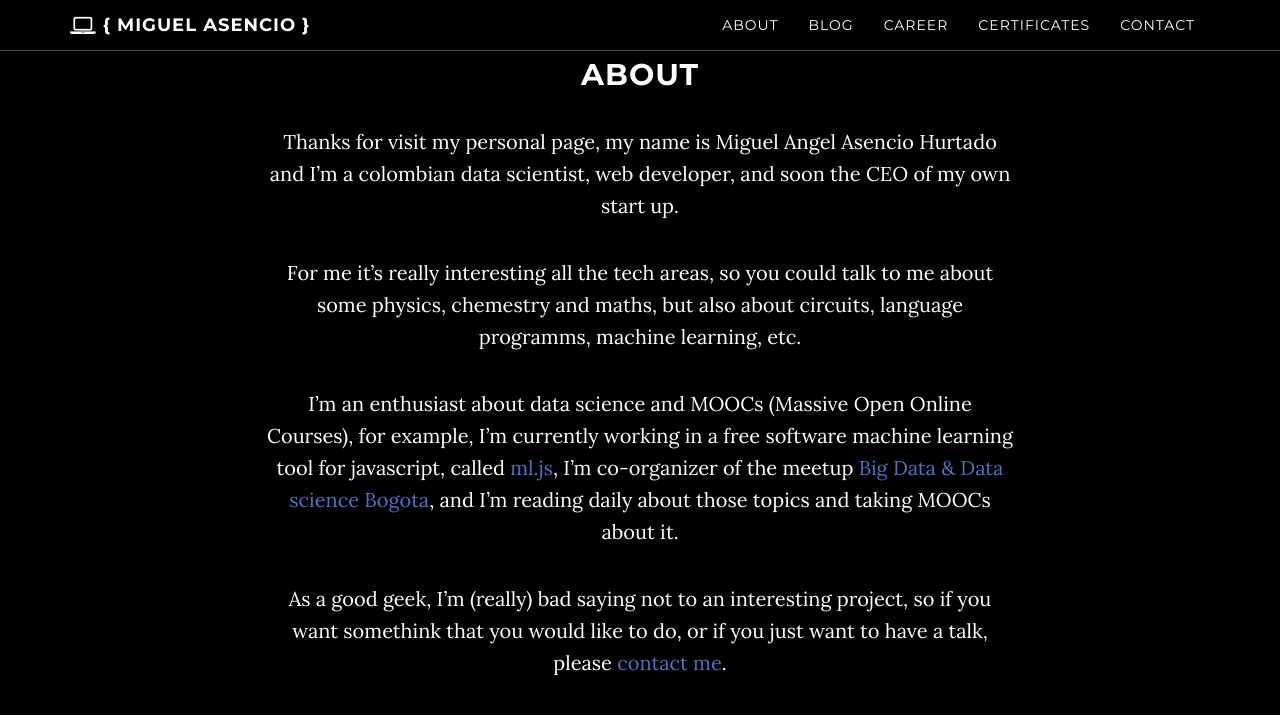
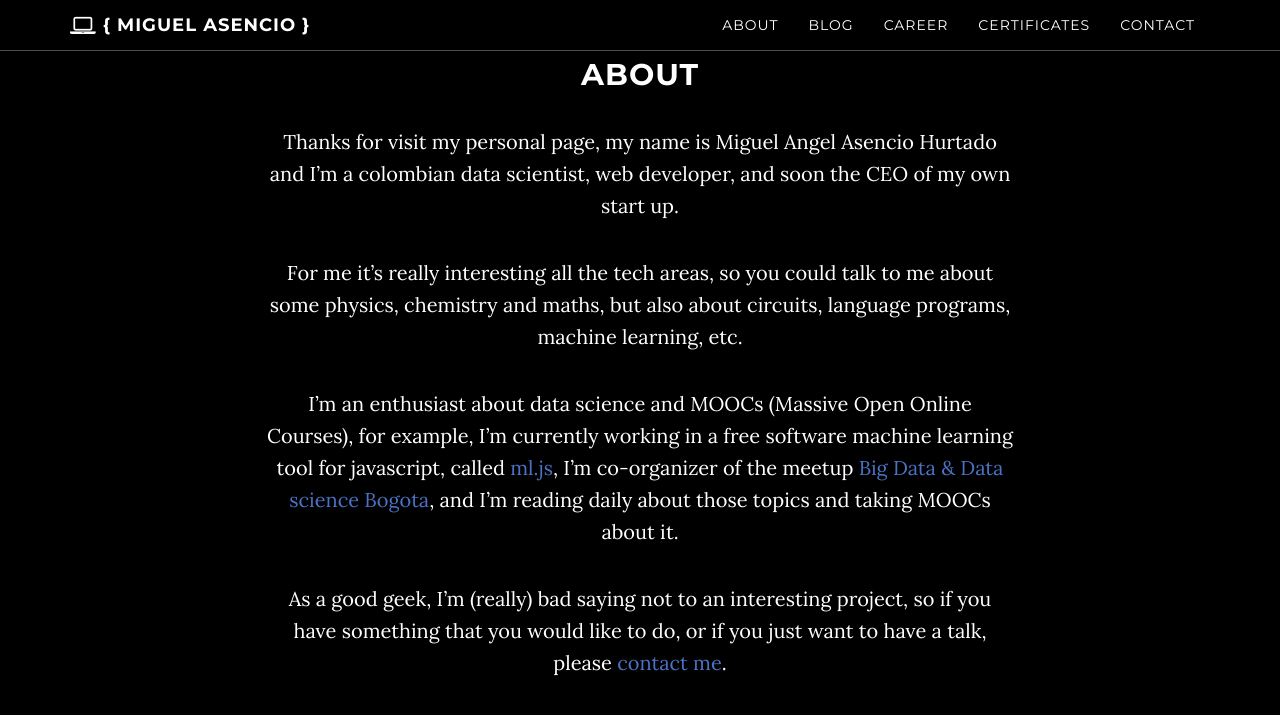
Before and after one commit to maasencioh/maasencioh.github.io, a Jekyll site: the page built from index.html, in a window 1280 px wide and 900 px high, scrolled down 1092 px. Shown: the top 715 px of the window. Built offline with Jekyll 4.4.1, drawn with Linux system fonts in a browser that asks for light colours; nearby versions of some CDN libraries; comment, search, counter and statistics services are not loaded; some of the changed text lies outside the part shown.

Commit message:
fix some spellings

```diff
--- a/_config.yml
+++ b/_config.yml
@@ -19,8 +19,8 @@
 lang: "en"
 title: "{ Miguel Asencio }"
 favicon: "/img/favicon.ico"
-description: "Blog and website of Miguel Asencio, blogging mainly for tech. Opinions expressed are mine."
-keywords: "Miguel, Angel, Asencio, Hurtado, software, programmer, maasencioh, machine learning, data science, data scientist, computer, computer science, big data"
+description: "This is my personal page and blog, my name is Miguel Asencio and be welcomed."
+keywords: "Miguel, Angel, Asencio, Hurtado, software, programmer, maasencioh, machine learning, data science, data scientist, computer, computer science, big data, github pages, personal, page, Bogota, Colombia, programador"
 
 ################
 # Intro layout #
--- a/about.html
+++ b/about.html
@@ -5,10 +5,10 @@
 ---
 ## About
 
-Thanks for visit my personal page, my name is Miguel Angel Asencio Hurtado and I'm a colombian data scientist, web developer, and soon the CEO of my own start up.
+Thanks for visit my personal page, my name is Miguel Angel Asencio Hurtado and I’m a colombian data scientist, web developer, and soon the CEO of my own start up.
 
-For me it's really interesting all the tech areas, so you could talk to me about some physics, chemestry and maths, but also about circuits, language programms, machine learning, etc.
+For me it’s really interesting all the tech areas, so you could talk to me about some physics, chemistry and maths, but also about circuits, language programs, machine learning, etc.
 
-I'm an enthusiast about data science and MOOCs (Massive Open Online Courses), for example, I'm currently working in a free software machine learning tool for javascript, called [ml.js](https://github.com/mljs/ml), I'm co-organizer of the meetup [Big Data & Data science Bogota](http://www.meetup/Big-Data-Science-Bogota), and I'm reading daily about those topics and taking MOOCs about it.
+I’m an enthusiast about data science and MOOCs (Massive Open Online Courses), for example, I’m currently working in a free software machine learning tool for javascript, called [ml.js](https://github.com/mljs/ml), I’m co-organizer of the meetup [Big Data & Data science Bogota](http://www.meetup.com/Big-Data-Science-Bogota), and I’m reading daily about those topics and taking MOOCs about it.
 
-As a good geek, I'm (really) bad saying not to an interesting project, so if you want somethink that you would like to do, or if you just want to have a talk, please [contact me](#contact).
+As a good geek, I’m (really) bad saying not to an interesting project, so if you have something that you would like to do, or if you just want to have a talk, please [contact me](#contact).
--- a/contact.html
+++ b/contact.html
@@ -5,4 +5,6 @@
 ---
 ## Contact
 
-Send me an email if you would like me to code for you or just have a good joke!
+Send me an email if you would like me to code for you or just have a good idea!
+
+I'm also aviable in the social networks bellow, so don't be shy.
```
